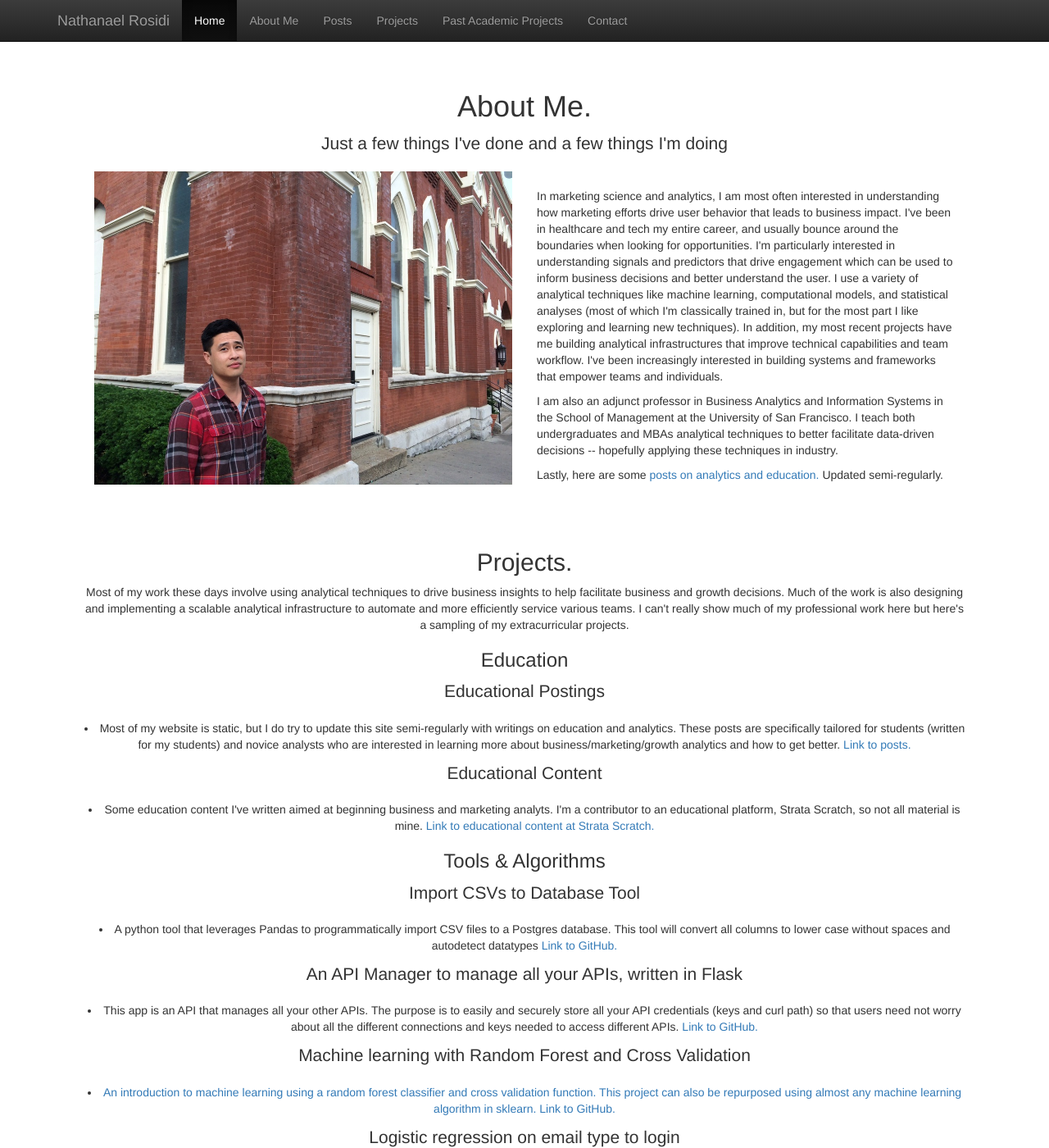
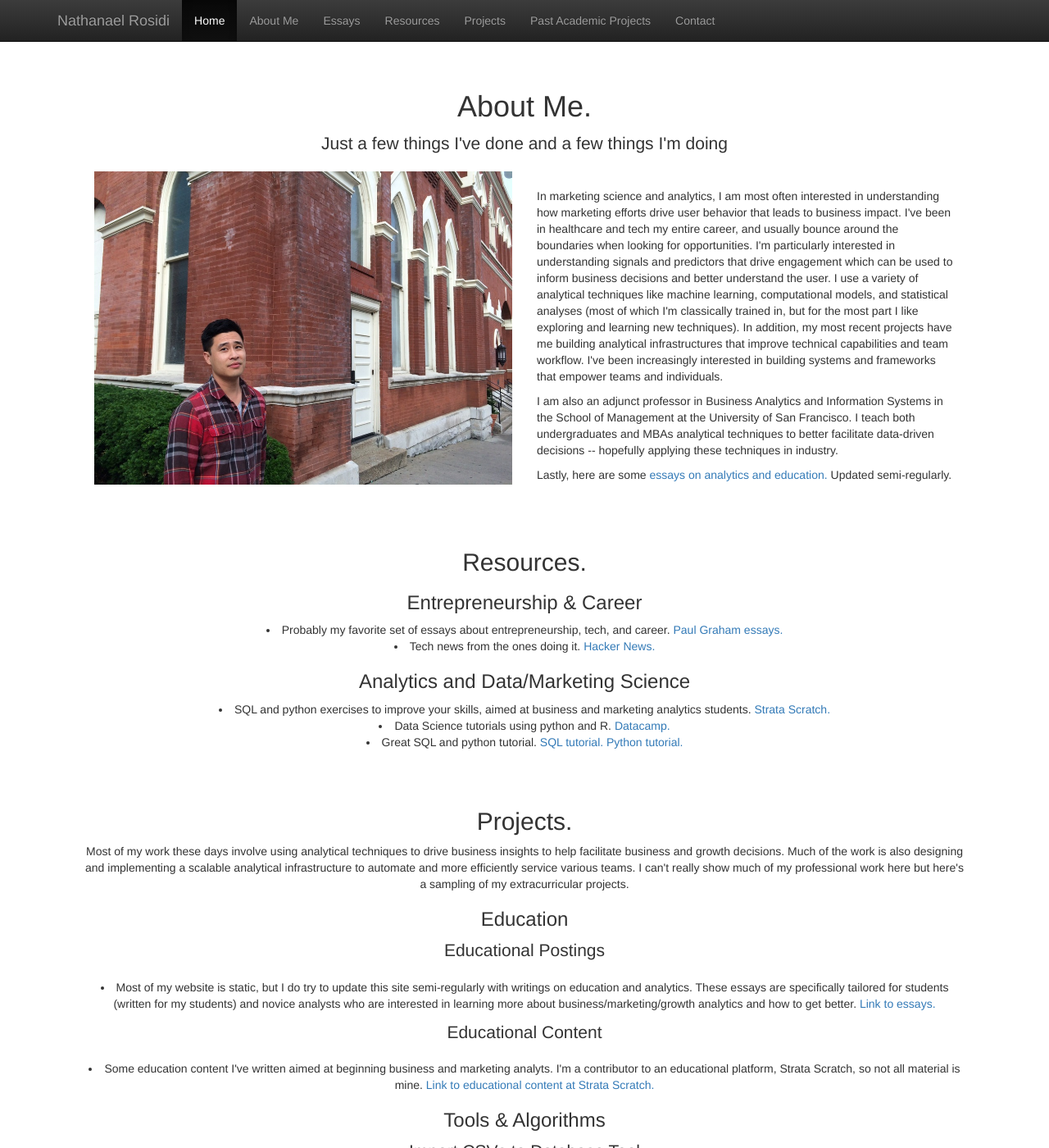
Before and after one commit to nlrosidi/nlrosidi.github.io, a Jekyll site: the page index.html, which Jekyll copies as it is, in a window 1280 px wide and 1400 px high. Shown: the whole window at 82% size. Built offline with Jekyll 4.4.1, drawn with Linux system fonts in a browser that asks for light colours; nearby versions of some CDN libraries.

Commit message:
Update index.html

```diff
--- a/index.html
+++ b/index.html
@@ -43,7 +43,8 @@
           <ul class="nav navbar-nav">
             <li class="active"><a href="#">Home</a></li>
             <li><a href="#aboutme">About Me</a></li>
-	    <li><a href="https://nathanrosidi.com/posts">Posts</a></li>
+	    <li><a href="https://nathanrosidi.com/essays">Essays</a></li>
+	    <li><a href="#resources">Resources</a></li>
 	    <li><a href="#project">Projects</a></li>
             <li><a href="#pastproject">Past Academic Projects</a></li>
             <li><a href="#contact">Contact</a></li>
@@ -68,9 +69,20 @@
                  		<p align="left">I am also an adjunct professor in Business Analytics and Information Systems in the School of Management at the University of San Francisco. I teach
                  		both undergraduates and MBAs analytical techniques to better facilitate data-driven decisions -- hopefully applying these techniques in industry.</p>
 
-				<p align="left">Lastly, here are some <a target="_blank" href="https://nathanrosidi.com/posts"> posts on analytics and education.</a>  Updated semi-regularly.</p>
+				<p align="left">Lastly, here are some <a target="_blank" href="https://nathanrosidi.com/essays"> essays on analytics and education.</a>  Updated semi-regularly.</p>
        			</div>
 	  </div>
+
+	<div class="container-fluid">
+	  <h2 id="resources">Resources.</h2>
+	  <h3 id="resources_entreprenuership">Entrepreneurship & Career</h3>
+	    <li>Probably my favorite set of essays about entrepreneurship, tech, and career.<a target="_blank" href="http://www.paulgraham.com/articles.html"> Paul Graham essays.</a></li>
+	    <li>Tech news from the ones doing it.<a target="_blank" href="https://news.ycombinator.com/"> Hacker News.</a></li>
+	  <h3 id="resources_analytics">Analytics and Data/Marketing Science</h3>
+	    <li>SQL and python exercises to improve your skills, aimed at business and marketing analytics students.<a target="_blank" href="https://stratascratch.com"> Strata Scratch.</a></li>
+	    <li>Data Science tutorials using python and R.<a target="_blank" href="https://datacamp.com"> Datacamp.</a></li>
+	    <li>Great SQL and python tutorial.<a target="_blank" href="https://community.modeanalytics.com/sql/tutorial/introduction-to-sql/"> SQL tutorial.</a><a target="_blank" href="https://community.modeanalytics.com/python/"> Python tutorial.</a></li>
+	</div>
 
 	<div class="container-fluid">
           <h2 id="project">Projects.</h2>
@@ -78,7 +90,7 @@
 		  <p></p>
 	  <h3 id="education">Education</h3>
 	      <p class="lead">Educational Postings</p>
-	          <li>Most of my website is static, but I do try to update this site semi-regularly with writings on education and analytics. These posts are specifically tailored for students (written for my students) and novice analysts who are interested in learning more about business/marketing/growth analytics and how to get better.<a target="_blank" href="https://nathanrosidi.com/posts"> Link to posts.</a></li>
+	          <li>Most of my website is static, but I do try to update this site semi-regularly with writings on education and analytics. These essays are specifically tailored for students (written for my students) and novice analysts who are interested in learning more about business/marketing/growth analytics and how to get better.<a target="_blank" href="https://nathanrosidi.com/essays"> Link to essays.</a></li>
 		<p></p>
 	      <p class="lead">Educational Content</p>
 		  <li>Some education content I've written aimed at beginning business and marketing analyts. I'm a contributor to an educational platform, Strata Scratch, so not all material is mine.<a target="_blank" href="https://education.stratascratch.com"> Link to educational content at Strata Scratch.</a></li>
```
